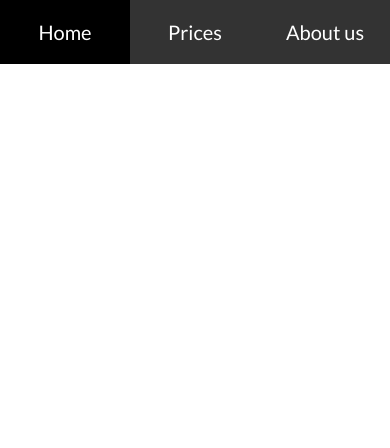
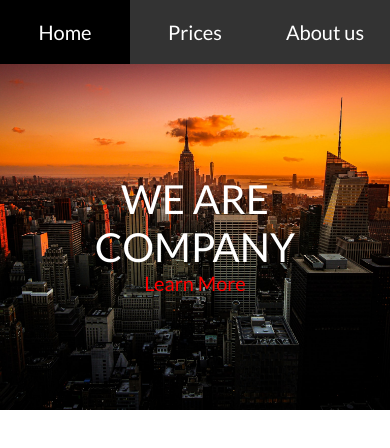
Before and after one commit to wz7475/rwd-company, a plain HTML site: page index.html in a window 390 px wide. Drawn offline with Linux system fonts and the light colour scheme.

Commit message:
banner photo, to do: learn more button

```diff
--- a/index.html
+++ b/index.html
@@ -22,8 +22,19 @@
             <div>Home</div>
             <div>Prices</div>
             <div>About us</div>
+            <div id="contact">Contact</div>
         </nav>
     </header>
+    <div id="banner">
+        <div id="caption">
+            <div id="header">
+                we are company
+            </div>
+            <div class="btn-main">
+                Learn More
+            </div>
+        </div>
+    </div>
 </body>
 
 </html>
--- a/style.css
+++ b/style.css
@@ -28,3 +28,55 @@ nav div:hover{
     cursor: pointer;
     background-color: #000;
 }
+
+
+#banner{
+    margin-top:60px;
+
+    background-color: #404040;
+    height: 500px;
+    background: url("img/background.jpg");
+    background-size: cover;
+    background-repeat: no-repeat;
+    background-attachment: fixed;
+    background-position: center;
+
+    display: flex;
+    align-items: center;
+    justify-content: center;
+    color: #fff;
+    text-align: center;
+}
+#banner #caption{
+   text-align: center;
+}
+
+#banner #caption #header{
+    font-size: 3em;
+    text-transform: uppercase;
+}
+
+#banner #caption .btn-main{
+    color: red;
+}
+
+
+
+
+@media only screen and (max-width: 400px){
+    #contact{
+        display: none;
+    }
+    #banner #caption #header{
+        font-size: 2em;;
+    }
+}
+
+@media only screen and (max-width: 600px){
+    #banner{
+        height: 350px;
+    }
+    #banner #caption{
+        width: 70%;
+    }
+}
```
Also changed, not shown: img/background.jpg (added).
